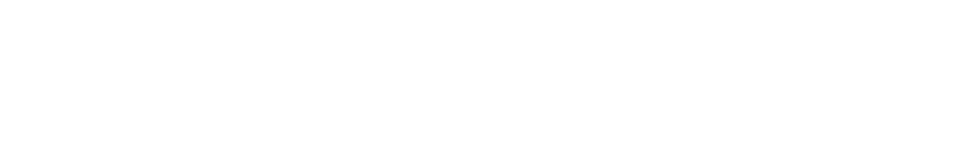
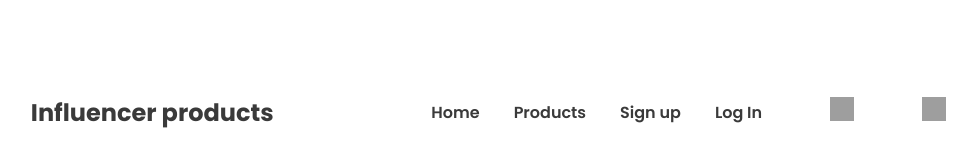
Before and after one commit to siraj3838/module-ten-practice, a plain HTML site: page index.html in a window 1280 px wide. Shown: the whole page, without its empty margins (135-1112 px from the left). Drawn offline with Linux system fonts and the light colour scheme; grey boxes are pictures that could not be loaded.

Commit message:
my nav section done

```diff
--- a/index.css
+++ b/index.css
@@ -0,0 +1,33 @@
+*{
+    font-family: 'Poppins', sans-serif;
+    margin: 0;
+    padding: 0;
+}
+
+/*this is nav css*/
+.nav{
+    display: flex;
+    justify-content: space-around;
+    align-items: center;
+    margin: 87px 120px 145px 87px;
+}
+.nav-tittle{
+    color: #3A3A3A;
+    font-size: 1.5rem;
+    font-weight: 700;
+}
+.nav ul{
+    display: flex;
+    gap: 34px;
+    justify-content: center;
+    align-items: center;
+}
+ul li{
+    list-style: none;
+}
+li a{
+    text-decoration: none;
+    color: #3A3A3A;
+    font-size: 1rem;
+    font-weight: 600;
+}
--- a/index.html
+++ b/index.html
@@ -4,9 +4,37 @@
     <meta charset="UTF-8">
     <meta name="viewport" content="width=device-width, initial-scale=1.0">
     <title>Module Ten Practice Task</title>
+
+    <link rel="preconnect" href="https://fonts.googleapis.com">
+<link rel="preconnect" href="https://fonts.gstatic.com" crossorigin>
+<link href="https://fonts.googleapis.com/css2?family=Poppins:wght@400;500;600;700&display=swap" rel="stylesheet">
+
     <link rel="stylesheet" href="index.css">
 </head>
 <body>
+    <header>
+        <!--this nav and banner section-->
+        <div class="banner-container">
+            <nav class="nav">
+                <h1 class="nav-tittle">Influencer products</h1>
+                <ul>
+                    <li><a href="">Home</a></li>
+                    <li><a href="">Products</a></li>
+                    <li><a href="">Sign up</a></li>
+                    <li><a href="">Log In</a></li>
+                    <br> <br>
+                    <li><a href=""><img width="24" height="24" src="https://img.icons8.com/ios-glyphs/30/search--v1.png" alt="search--v1"/></li>
+                    <li><a href=""><img width="24" height="24" src="https://img.icons8.com/external-outline-satawat-anukul/64/external-ecommerce-ecommerce-outline-outline-satawat-anukul-55.png" alt="external-ecommerce-ecommerce-outline-outline-satawat-anukul-55"/></a></li>
+                </ul>
+            </nav>
+        </div>
+    </header>
 
+
+
+    <main></main>
+
+
+    <footer></footer>
 </body>
 </html>
```
